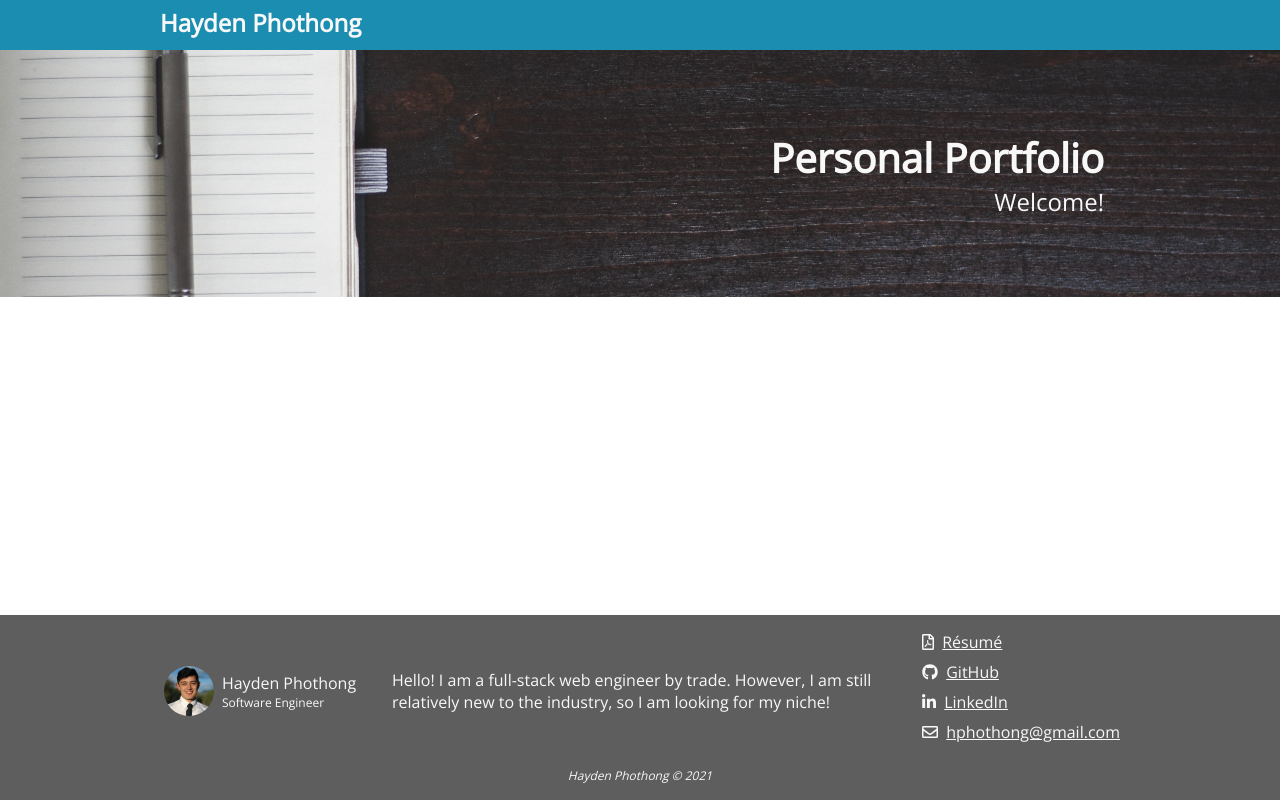
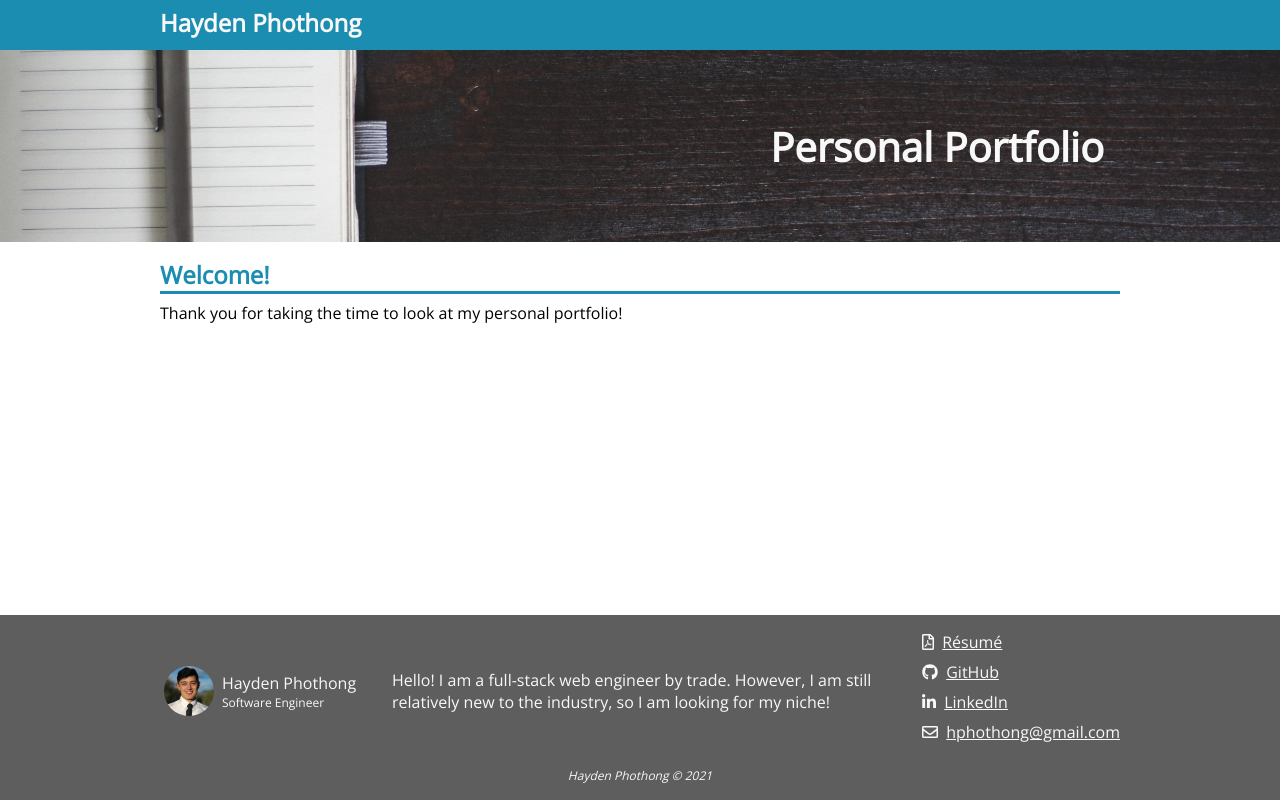
Before and after one commit to haypho/info, a React app: page / in a window 1280 px wide. Built offline with nearby package versions, Linux system fonts and the light colour scheme.

Commit message:
Add section header for welcome message

```diff
--- a/src/components/jumbotron/Jumbotron.scss
+++ b/src/components/jumbotron/Jumbotron.scss
@@ -7,6 +7,7 @@
   display: flex;
   flex: 0.5;
   align-items: center;
+  margin-bottom: 1em;
 }
 
 .jumbotron-container {
--- a/src/components/jumbotron/Jumbotron.tsx
+++ b/src/components/jumbotron/Jumbotron.tsx
@@ -2,11 +2,16 @@ import './Jumbotron.scss';
 import React, { FC } from 'react';
 import Container from '../container';
 
-const Jumbotron: FC = () => (
+export interface JumbotronProps {
+  title: string;
+  subtitle?: string;
+}
+
+const Jumbotron: FC<JumbotronProps> = ({ title, subtitle }: JumbotronProps) => (
   <div className="jumbotron" style={{ backgroundImage: 'url(assets/images/notebook.jpg)' }}>
     <Container className="jumbotron-container">
-      <h2 className="jumbotron-title">Personal Portfolio</h2>
-      <p className="jumbotron-subtitle">Welcome!</p>
+      {title && (<h2 className="jumbotron-title">{title}</h2>)}
+      {subtitle && (<p className="jumbotron-subtitle">{subtitle}</p>)}
     </Container>
   </div>
 );
--- /dev/null
+++ b/src/components/section-header/SectionHeader.scss
@@ -0,0 +1,13 @@
+@import "../../styles/theme";
+
+.section-header {
+  border-bottom: 3px solid $primary;
+  margin-bottom: 0.5em;
+
+  .section-header-title {
+    color: $primary;
+    font-size: 1.5em;
+    font-weight: 700;
+    margin-bottom: 0;
+  }
+}
--- /dev/null
+++ b/src/components/section-header/SectionHeader.tsx
@@ -0,0 +1,14 @@
+import './SectionHeader.scss';
+import React, { FC } from 'react';
+
+export interface SectionHeaderProps {
+  title: string;
+}
+
+const SectionHeader: FC<SectionHeaderProps> = ({ title }: SectionHeaderProps) => (
+  <div className="section-header">
+    <p className="section-header-title">{title}</p>
+  </div>
+);
+
+export default SectionHeader;
--- /dev/null
+++ b/src/components/section-header/index.ts
@@ -0,0 +1,4 @@
+import SectionHeader from './SectionHeader';
+
+export * from './SectionHeader';
+export default SectionHeader;
--- a/src/features/App.tsx
+++ b/src/features/App.tsx
@@ -3,12 +3,15 @@ import React from 'react';
 import AppFooter from './app-footer/AppFooter';
 import AppHeader from '../components/app-header';
 import Jumbotron from '../components/jumbotron';
+import WelcomeMessage from './WelcomeMessage';
 
 const App: React.FC = () => (
   <>
     <AppHeader title="Hayden Phothong" />
-    <Jumbotron />
-    <div className="app-content" />
+    <Jumbotron title="Personal Portfolio" />
+    <div className="app-content">
+      <WelcomeMessage />
+    </div>
     <AppFooter />
   </>
 );
--- /dev/null
+++ b/src/features/WelcomeMessage.tsx
@@ -0,0 +1,12 @@
+import React, { FC } from 'react';
+import Container from '../components/container';
+import SectionHeader from '../components/section-header';
+
+const WelcomeMessage: FC = () => (
+  <Container>
+    <SectionHeader title="Welcome!" />
+    <p>Thank you for taking the time to look at my personal portfolio!</p>
+  </Container>
+);
+
+export default WelcomeMessage;
```
